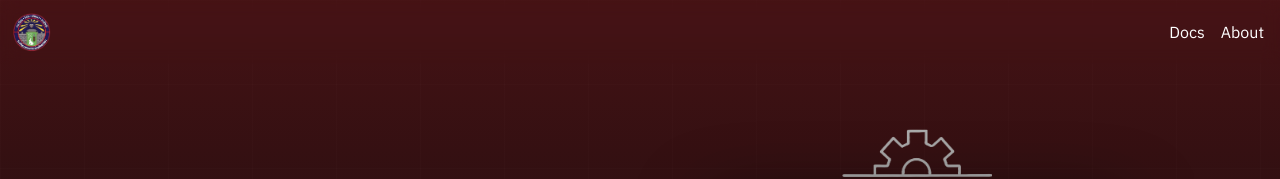
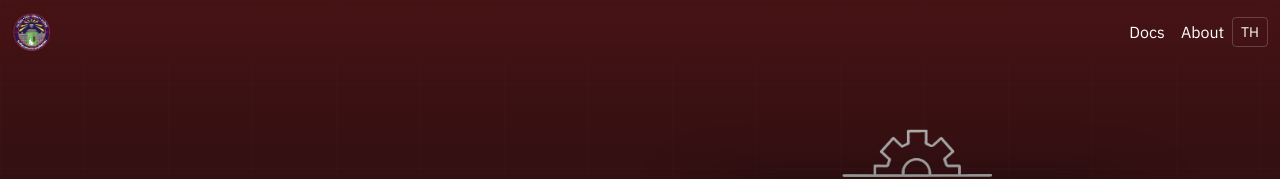
Before and after one commit to nxckwc/NFC-student-card, a Next.js app in the folder frontend/: page /en/login in a window 1280 px wide. Shown: the top 179 px of the page. Built offline with nearby package versions, Linux system fonts and the light colour scheme; a web font is replaced by a local one.

Commit message:
Button for switching lang added

```diff
--- a/frontend/src/app/[locale]/NavBar/Navbar.tsx
+++ b/frontend/src/app/[locale]/NavBar/Navbar.tsx
@@ -1,11 +1,22 @@
 'use client'
 import React from 'react'
-import { usePathname } from "next/navigation";
+import { usePathname, useRouter } from "next/navigation";
 import  Link  from 'next/link';
+import { useLocale } from 'next-intl';
 
 const Navbar = () => {
   const pathname = usePathname();
   const isLoginRoute = pathname.endsWith('/login');
+
+  const router = useRouter();
+  const locale = useLocale();
+
+  const toggleLocale = () => {
+    const newLocale = locale === 'en' ? 'th' : 'en'
+    const newPath = pathname.replace(`/${locale}`, `/${newLocale}`)
+    router.push(newPath)
+  }
+
   return (
     <div className={'fixed top-0 left-0 w-full z-50 backdrop-blur-sm'}>
         <div className={'flex min-h-10 min-w-full items-center justify-between p-2'}>
@@ -23,6 +34,10 @@ const Navbar = () => {
                       Login
                     </button>
                 </Link>}
+              <button className='px-2 py-1 rounded border border-white/20 text-sm'
+                onClick={toggleLocale}>
+                  { locale === 'en' ? 'TH' : 'EN'}
+              </button>
             </div>
         </div>
     </div>
--- a/frontend/src/app/[locale]/layout.tsx
+++ b/frontend/src/app/[locale]/layout.tsx
@@ -3,7 +3,7 @@ import { getMessages } from "next-intl/server";
 import { notFound } from "next/navigation";
 import { routing } from "@/i18n/routing";
 import { IBM_Plex_Sans_Thai, IBM_Plex_Sans } from "next/font/google";
-import Navbar from "./navbar/Navbar";
+import Navbar from "./NavBar/Navbar";
 
 const ibmPlexThai = IBM_Plex_Sans_Thai({
   weight: ['400', '700'],
```
